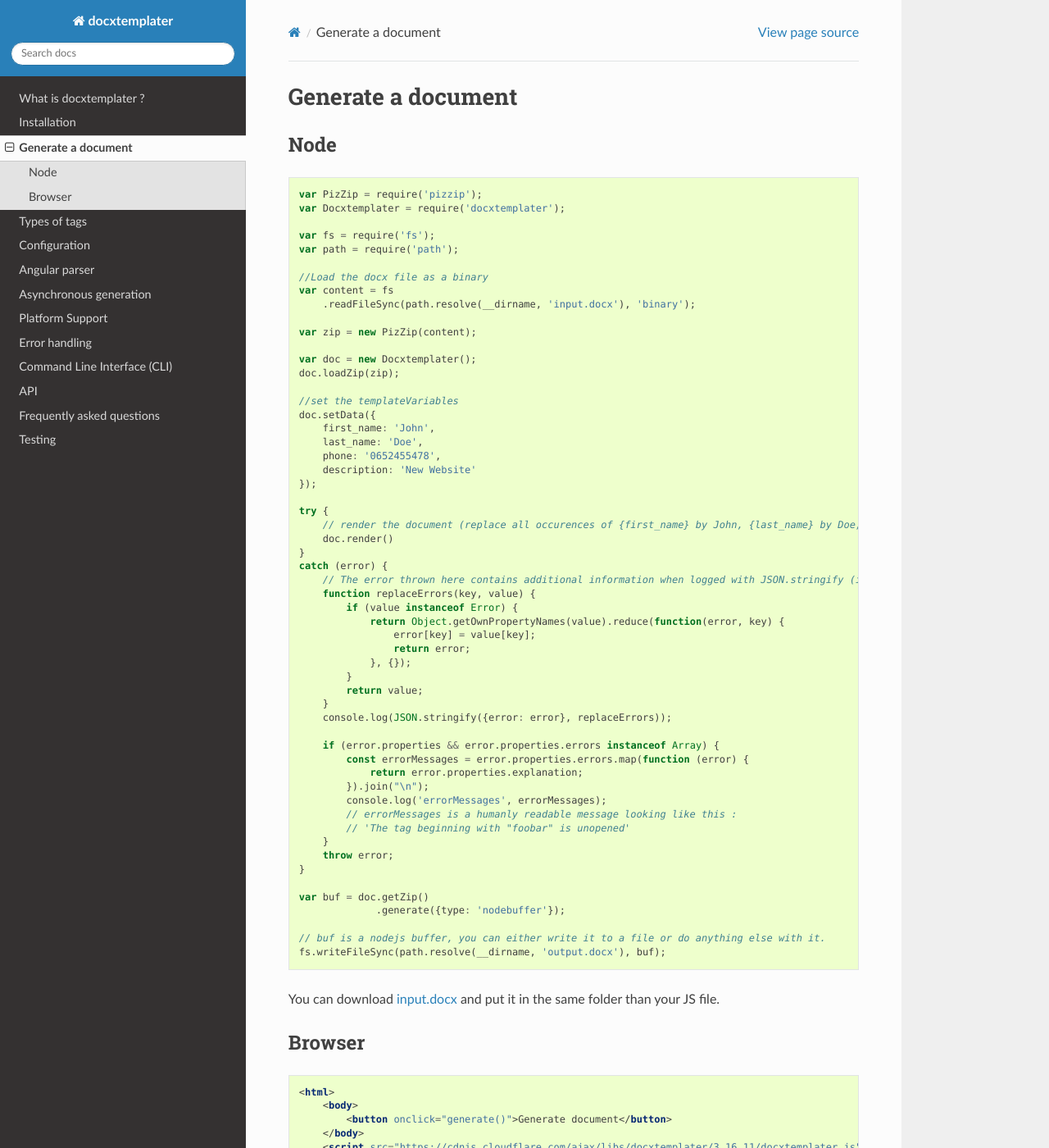
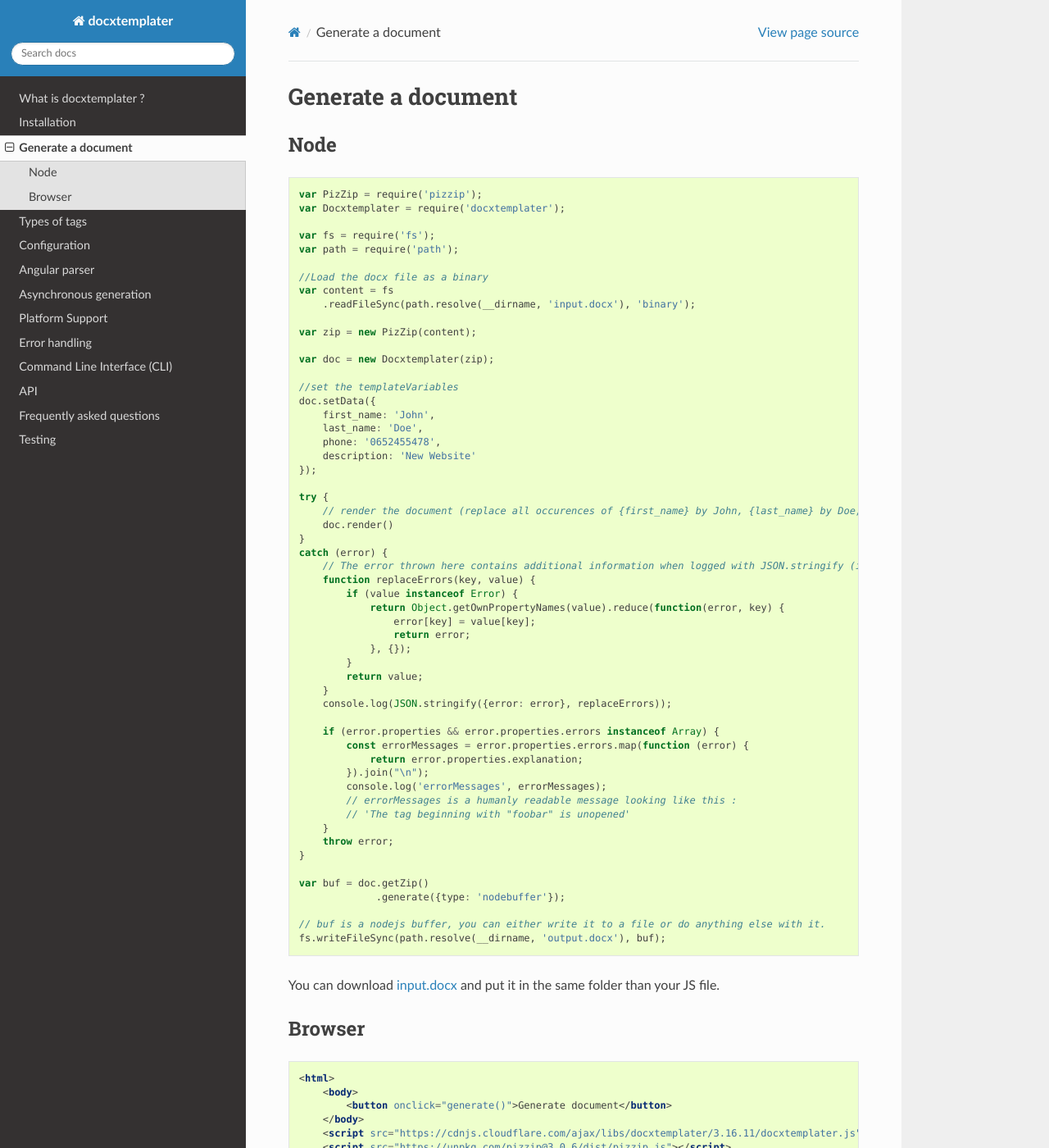
Before and after one commit to open-xml-templating/docxtemplater, a Sphinx documentation site: the page built from docs/source/generate.rst, in a window 1280 px wide and 1400 px high. Shown: the whole window at 82% size. Built offline with Sphinx 7.4.7 and the Read the Docs theme 2.0.0, drawn with Linux system fonts in a browser that asks for light colours.

Commit message:
docs: change the generate example according to new constructor

```diff
--- a/docs/source/generate.rst
+++ b/docs/source/generate.rst
@@ -25,8 +25,7 @@ Node
 
     var zip = new PizZip(content);
 
-    var doc = new Docxtemplater();
-    doc.loadZip(zip);
+    var doc = new Docxtemplater(zip);
 
     //set the templateVariables
     doc.setData({
@@ -101,7 +100,7 @@ Browser
             loadFile("https://docxtemplater.com/tag-example.docx",function(error,content){
                 if (error) { throw error };
                 var zip = new PizZip(content);
-                var doc=new window.docxtemplater().loadZip(zip)
+                var doc=new window.docxtemplater(zip);
                 doc.setData({
                     first_name: 'John',
                     last_name: 'Doe',
```
